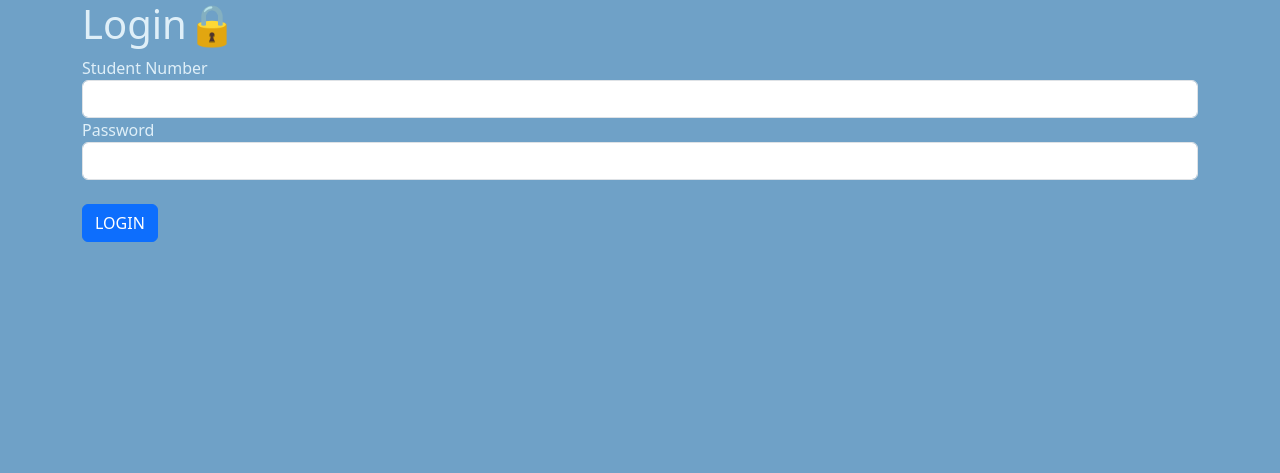
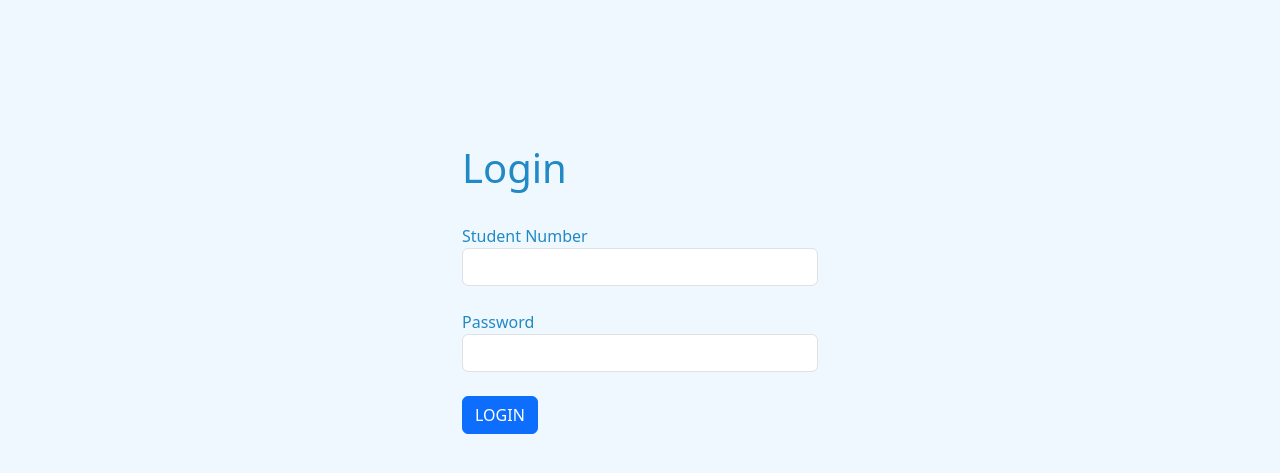
Before and after one commit to HPrime9/SchoolClubManager, a Flask app: page /login in a window 1280 px wide. Shown: the top 473 px of the page. Run offline with Flask 3, Linux system fonts and the light colour scheme; some libraries are stand-ins or nearby versions.

Commit message:
made forms more lively

```diff
--- a/clubmanager/static/css/main.css
+++ b/clubmanager/static/css/main.css
@@ -1,9 +1,9 @@
 .form {
-    background-color: rgb(111, 161, 199);
+    background-color: aliceblue;
 }
 
 .form label, .form h1 {
-    color: rgb(223, 239, 248);
+    color: rgb(33, 137, 197);
 }
 
 #logospacing {
@@ -63,3 +63,7 @@ a {
     text-align: center;
     color: rgb(207, 197, 197);
 }
+
+.landingpage {
+    background-color: aliceblue;
+}
--- a/clubmanager/templates/index.html
+++ b/clubmanager/templates/index.html
@@ -5,7 +5,7 @@
 
 {% block body %}
 
-<body class='container'>
+<body class='container landingpage'>
   <header id='header' class='fixed-top d-flex align-items-center'>
     <div class="container d-flex align-items-center justify-content-between">
       <div class='logo'>
--- a/clubmanager/templates/login.html
+++ b/clubmanager/templates/login.html
@@ -6,19 +6,43 @@
 {% endblock %}
 
 {% block body %}
+
 <body class='form'>
     <main>
         <form class='container formcolor' action='/login' method='POST'>
-            <h1>Login🔒</h1>
-            {{ form.hidden_tag() }}
-            <div class='row g-3'>
-                {{ wtf.form_field(form.StudentNum) }}
-            </div>
-            <div class='row g-3'>
-                {{ wtf.form_field(form.Password) }}
+            <br><br><br><br><br><br>
+            <div class='row'>
+                <div class='col-4'></div>
+                <div class='col-4'>
+                    <h1>Login</h1>
+                </div>
+                <div class='col-4'></div>
             </div>
             <br>
-            <input class='btn btn-primary' type='submit' value='LOGIN'>
+            {{ form.hidden_tag() }}
+            <div class='row'>
+                <div class='col-4'></div>
+                <div class='col-4'>
+                    {{ wtf.form_field(form.StudentNum) }}
+                </div>
+                <div class='col-4'></div>
+            </div>
+            <br>
+            <div class='row'>
+                <div class='col-4'></div>
+                <div class='col-4'>
+                    {{ wtf.form_field(form.Password) }}
+                </div>
+                <div class='col-4'></div>
+            </div>
+            <br>
+            <div class='row'>
+                <div class='col-4'></div>
+                <div class='col-4'>
+                    <input class='btn btn-primary' type='submit' value='LOGIN'>
+                </div>
+                <div class='col-4'></div>
+            </div>
         </form>
     </main>
 </body>
--- a/clubmanager/templates/register.html
+++ b/clubmanager/templates/register.html
@@ -9,6 +9,7 @@
 <body class='form'>
     <main>
         <form class='container formcolor' action='/register' method='POST'>
+            <br><br><br><br>
             <h1>Register</h1>
             {{ form.hidden_tag() }}
             <div class='row g-3'>
```
